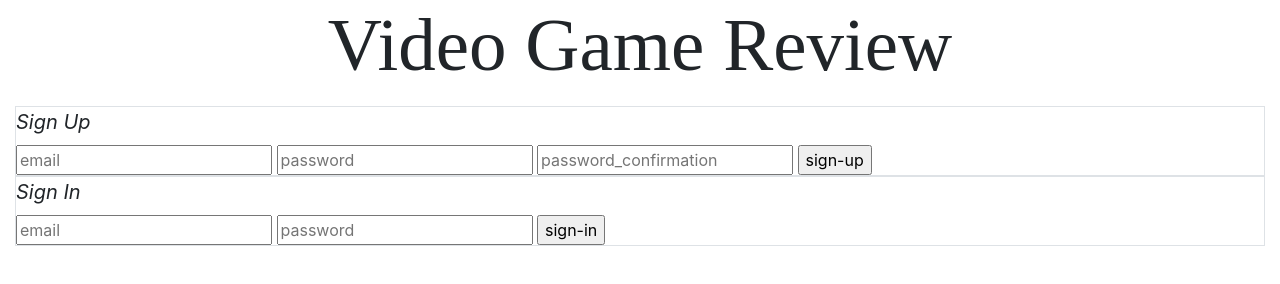
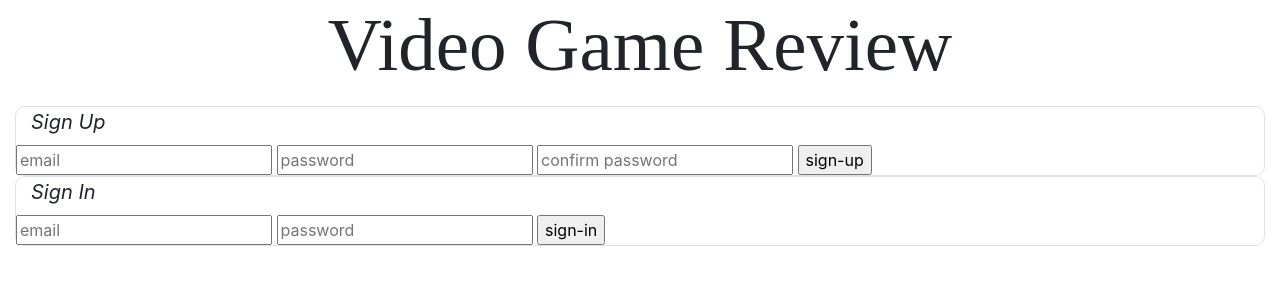
Before and after one commit to lostcheesecake/Video-Game-App-Client, a website built with webpack: page index.html in a window 1280 px wide. Built offline with nearby package versions, Linux system fonts and the light colour scheme.

```diff
--- a/assets/styles/index.scss
+++ b/assets/styles/index.scss
@@ -47,8 +47,9 @@
 legend {
   font-size: 20px;
   font-style: italic;
+  margin-left: 15px;
 }
 
-fieldset {
-  border-radius: 12px;
+form {
+  border-radius: 10px;
 }
--- a/index.html
+++ b/index.html
@@ -27,32 +27,26 @@
 
 
   <form id="sign-up-form" class="border">
-    <fieldset>
       <legend>Sign Up</legend>
       <input required type="email" placeholder="email" name="credentials[email]">
       <input required type="password" placeholder="password" name="credentials[password]">
-      <input required type="password" placeholder="password_confirmation" name="credentials[password_confirmation]">
+      <input required type="password" placeholder="confirm password" name="credentials[password_confirmation]">
       <input type="submit" value="sign-up">
-    </fieldset>
   </form>
 
   <form id="sign-in-form" class="border">
-    <fieldset>
       <legend>Sign In</legend>
       <input required type="email" placeholder="email" name="credentials[email]">
       <input required type="password" placeholder="password" name="credentials[password]">
       <input type="submit" value="sign-in">
-    </fieldset>
   </form>
 
 
   <form id="change-password-form" class="Change Password">
-    <fieldset>
       <legend>Change Password</legend>
       <input required type="password" placeholder="old password" name="passwords[old]">
       <input required type="password" placeholder="new password" name="passwords[new]">
       <input type="submit" value="Change Password">
-    </fieldset>
   </form>
 
   <button id="sign-out-button">Sign Out</button>
```
Also changed, not shown: assets/scripts/review-listing.handlebars (+0 -10 lines).
